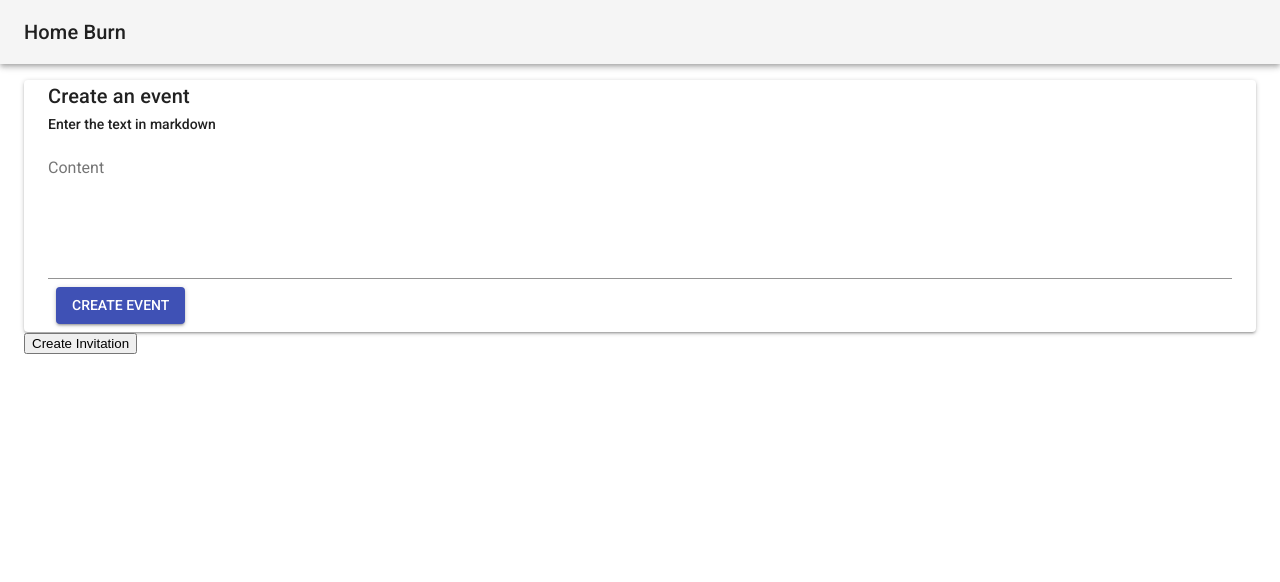
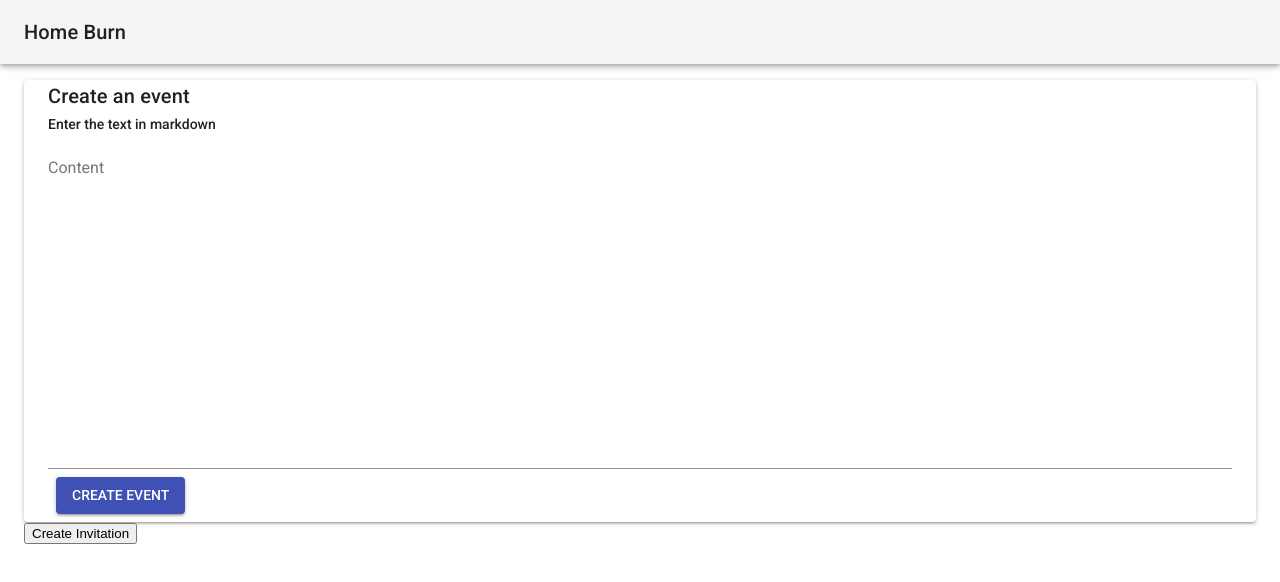
Before and after one commit to chmac/cryptparty, a React (Create React App) app in the folder app/: page / in a window 1280 px wide. Shown: the top 582 px of the page. Built offline with nearby package versions, Linux system fonts and the light colour scheme.

Commit message:
Taller input.

```diff
--- a/app/src/scenes/Events/Events.scene.tsx
+++ b/app/src/scenes/Events/Events.scene.tsx
@@ -28,7 +28,7 @@ const Events: React.FC<Props> = (props: Props) => {
           id="content"
           label="Content"
           multiline
-          rows="6"
+          rows="16"
           fullWidth
           onChange={event => setContent(event.target.value)}
         />
```
